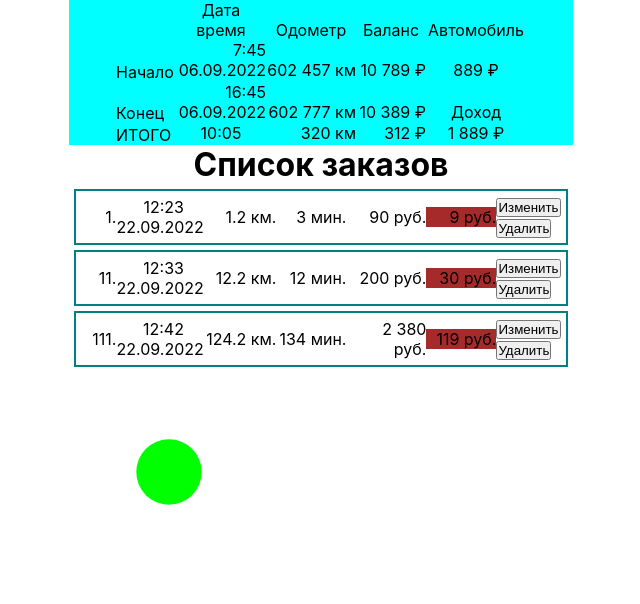
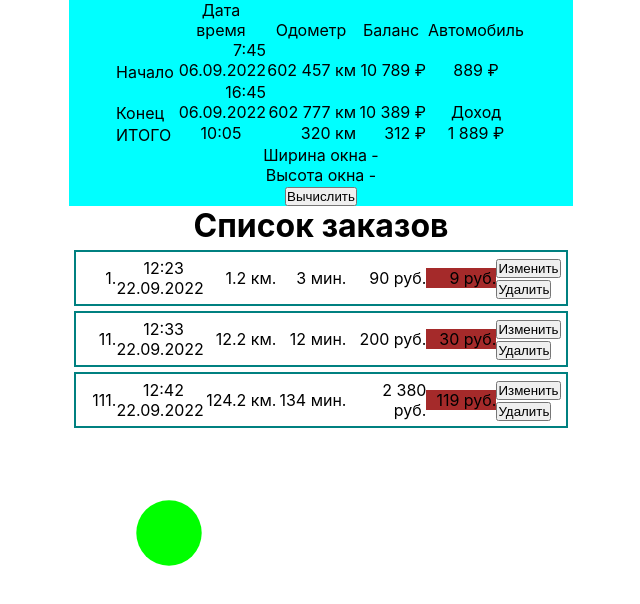
Before and after one commit to apwasilenko/bonus_app, a React (Create React App) app: page / in a window 1280 px wide. Shown: the top 604 px of the page, without its empty margins (319-959 px from the left). Built offline with nearby package versions, Linux system fonts and the light colour scheme.

Commit message:
10-10-22-3

```diff
--- a/src/components/Header.jsx
+++ b/src/components/Header.jsx
@@ -37,10 +37,10 @@ const Header = () => {
       <div id="right" class="md3">320 км</div>
       <div id="right" class="md4">312 ₽</div>
       <div id="center" class="md5">1 889 ₽</div>
-      {/* <div class="mydiv1"></div>
+      <div class="mydiv1"></div>
       <div>Ширина окна - {mywidth}</div>
       <div>Высота окна - {myheight}</div>
-      <button onClick={setStates}>Вычислить</button> */}
+      <button onClick={setStates}>Вычислить</button>
     </div>
 
   )
```
